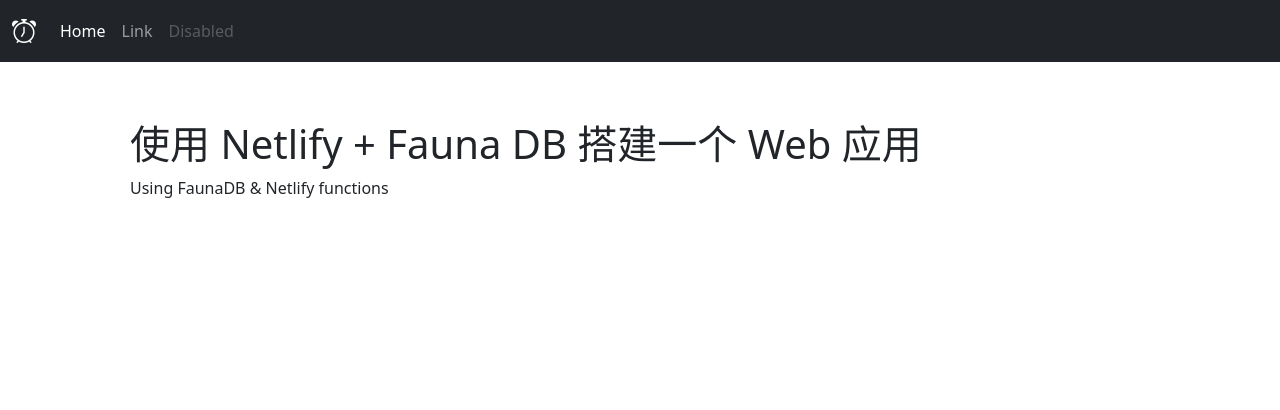
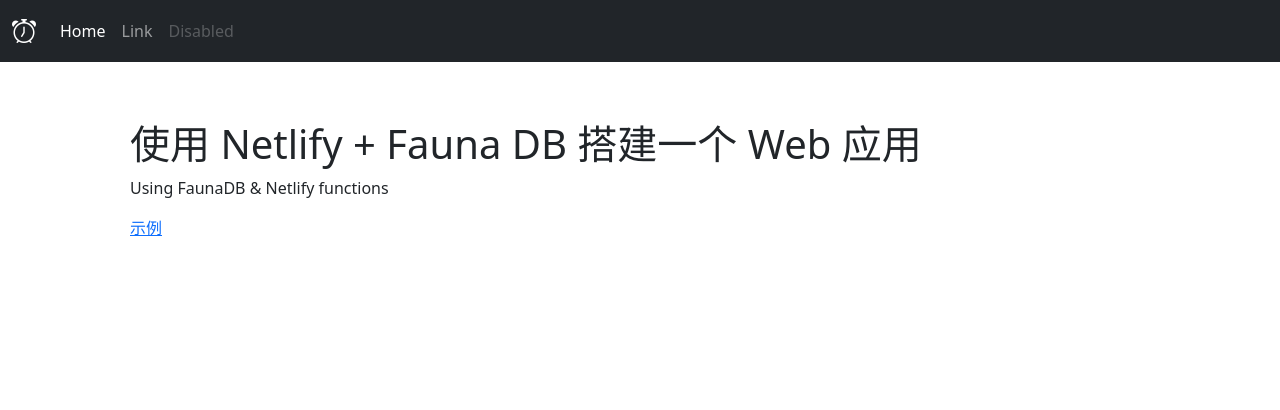
Before and after one commit to oft/oft.github.io, a Jekyll site: the page built from _posts/2021-06-11-免费云数据库.md, in a window 1280 px wide. Shown: the top 410 px of the page. Built offline with Jekyll 4.4.1, drawn with Linux system fonts in a browser that asks for light colours; nearby versions of some CDN libraries; our own code applies the rules of GitHub Pages for plain Markdown files.

Commit message:
Update 2021-06-11-免费云数据库.md

```diff
--- a/_posts/2021-06-11-免费云数据库.md
+++ b/_posts/2021-06-11-免费云数据库.md
@@ -1,3 +1,5 @@
 # 使用 Netlify + Fauna DB 搭建一个 Web 应用
 
 Using FaunaDB & Netlify functions
+
+[示例](http://db.zqzyz.com)
```
